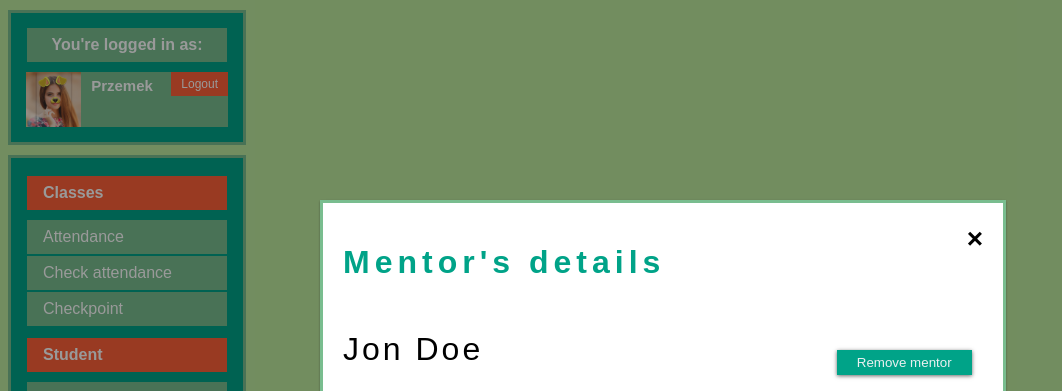
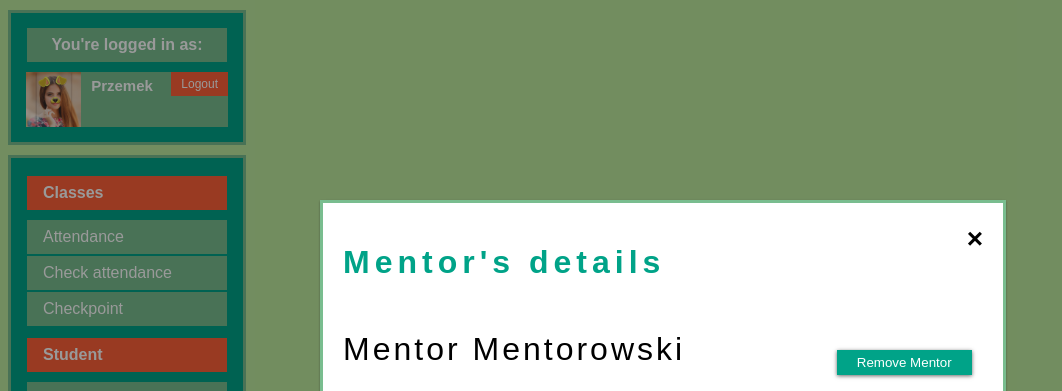
Before and after one commit to bexpe/python_ccms, a Flask app: page /details/3 in a window 1280 px wide. Shown: the top 391 px of the page, without its empty margins (0-1062 px from the left). Run offline with Flask 2, Linux system fonts and the light colour scheme; data comes from the database, SQL or seed files in the repository; some web fonts are replaced.

Commit message:
no validation - mentor_list implemented

```diff
--- a/main.py
+++ b/main.py
@@ -42,18 +42,52 @@ def student_list():
 def mentor_list():
     return render_template('mentor_list.html', mentors=Mentor.get_list_of_mentors())
 
-@app.route('/edit/<int:user_id>')
+@app.route('/edit/<int:user_id>', methods=['GET', 'POST'])
 def edit_mentor(user_id):
     mentor_url = "mentor_list"
-    return render_template('edit.html', person=Mentor.get_mentor_by_id(user_id), url=mentor_url)
+    if request.method == "POST":
+        login = request.form['login']
+        email = request.form['email']
+        name = request.form['name']
+        surname = request.form['surname']
+        date_of_birth = None
+        city = None
+        phone = None
+        new_mentor = Mentor(user_id, name, surname, email, date_of_birth, city, phone, login)
+        new_mentor.save()
+        return render_template('edit.html', person=Mentor.get_mentor_by_id(user_id), url=mentor_url)
+    else:
+        return render_template('edit.html', person=Mentor.get_mentor_by_id(user_id), url=mentor_url)
 
-@app.route('/add.html')
+@app.route('/add.html', methods=['GET', 'POST'])
 def add_mentor():
-    return render_template('add.html')
+    mentor_url = "mentor_list"
+    if request.method == "POST":
+        user_id = None
+        login = request.form['login']
+        email = request.form['email']
+        name = request.form['name']
+        surname = request.form['surname']
+        date_of_birth = None
+        city = None
+        phone = None
+        new_mentor = Mentor(user_id, name, surname, email, date_of_birth, city, phone, login)
+        new_mentor.save()
+        return redirect(url_for('mentor_list'))
+    else:
+        return render_template('add.html', url=mentor_url)
 
 @app.route('/details/<int:user_id>')
 def details_mentor(user_id):
-    return render_template('details.html', person=Mentor.get_mentor_by_id(user_id))
+    mentor_url = "mentor_list"
+    return render_template('details.html', person=Mentor.get_mentor_by_id(user_id), url=mentor_url)
+
+@app.route('/remove/<int:user_id>')
+def remove_mentor(user_id):
+    mentor = Mentor.get_mentor_by_id(user_id)
+    mentor.delete()
+    return redirect(url_for('mentor_list'))
+
 
 if __name__ == "__main__":
     check_run_args()
--- a/model/mentor.py
+++ b/model/mentor.py
@@ -31,6 +31,12 @@ class Mentor(User):
         db.close()
         return list_of_mentors
 
+    def delete(self):
+        db = Database()
+        query = """DELETE FROM Mentor WHERE id =(?)"""
+        db.set(query, (self.user_id,))
+        db.close()
+
     def save(self):
         db = Database()
         values = (
--- a/templates/details.html
+++ b/templates/details.html
@@ -6,13 +6,15 @@
     <!-- Modal content -->
     <div class="modal-content">
         <div class="main_container" id="details">
+          {% if url == 'mentor_list' %}
           <a href="{{ url_for('mentor_list') }} "><span class="close_details">&times;</span></a>
           <h1>Mentor's details</h1>
           <table>
           <caption>
-              Jon Doe
+              {{ person.name +' '+ person.surname}}
           <span class="buttons">
-              <button type="button" onclick="confirmAlert()"> Remove mentor </button>
+              <button type="button" onclick="confirmAlert()"><a href="{{ url_for('remove_mentor', user_id=person.user_id) }}">Remove Mentor</a></button>
+          {% endif %}
           </span>
           </caption>
           <tr>
```
Also changed, not shown: templates/add.html (+8 -6 lines), templates/edit.html (+10 -10 lines).
